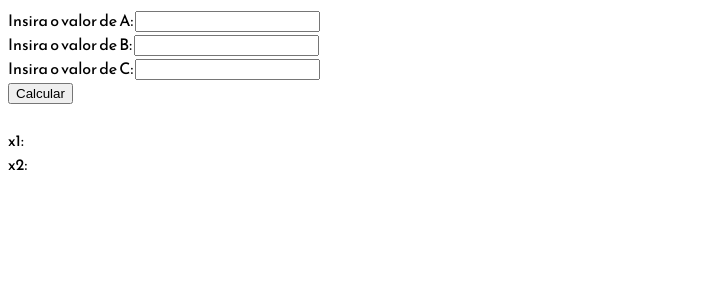
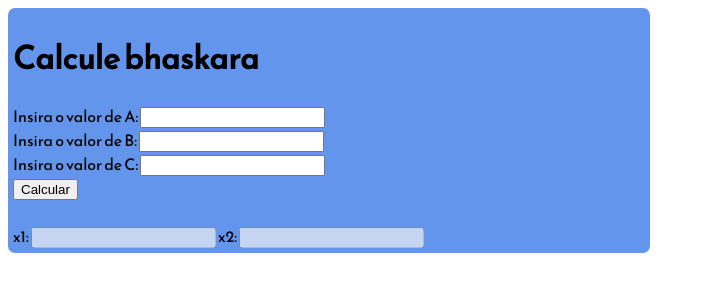
Before and after one commit to mariagerotti/bhaskara, a plain HTML site: page index.html in a window 1280 px wide. Shown: the whole page, without its empty margins (0-705 px from the left). Drawn offline with Linux system fonts and the light colour scheme.

Commit message:
alteração inut e css

```diff
--- a/index.html
+++ b/index.html
@@ -10,6 +10,7 @@
 </head>
 <body>
     <main>
+        <h1>Calcule bhaskara</h1>
         <section class="valores">
             Insira o valor de A:
             <input type="number" id="valorA">
@@ -28,12 +29,14 @@
         </section>
         <br>
         <section class="resultado">
-            <div id="resultadoX1">
+            <label for="resultadoX1">
                 x1:
-            </div>
-            <div id="resultadoX2">
+                <input disabled="disabled" name="resultadoX1" id="resultadoX1" />
+              </label>
+              <label for="resultadoX2">
                 x2:
-            </div>
+                <input disabled="disabled" name="resultadoX2" id="resultadoX2" />
+              </label>
         </section>
 
     </main>
--- a/style.css
+++ b/style.css
@@ -3,3 +3,15 @@
 body{
     font-family: 'Reem Kufi', sans-serif;
 }
+
+main{
+    width: 50%;
+
+    background-color: cornflowerblue;
+    border-radius: 7px;
+    padding: 5px;
+}
+
+.valores{
+
+}
```
